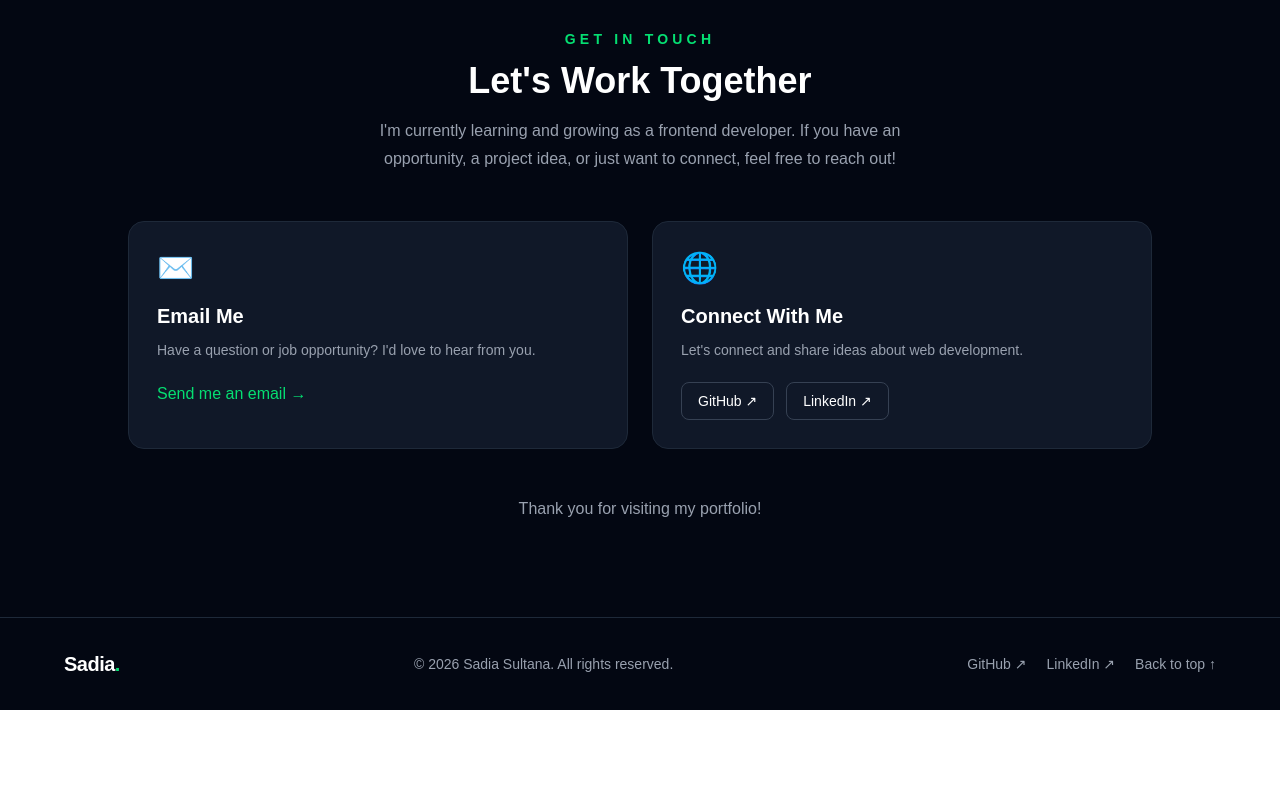
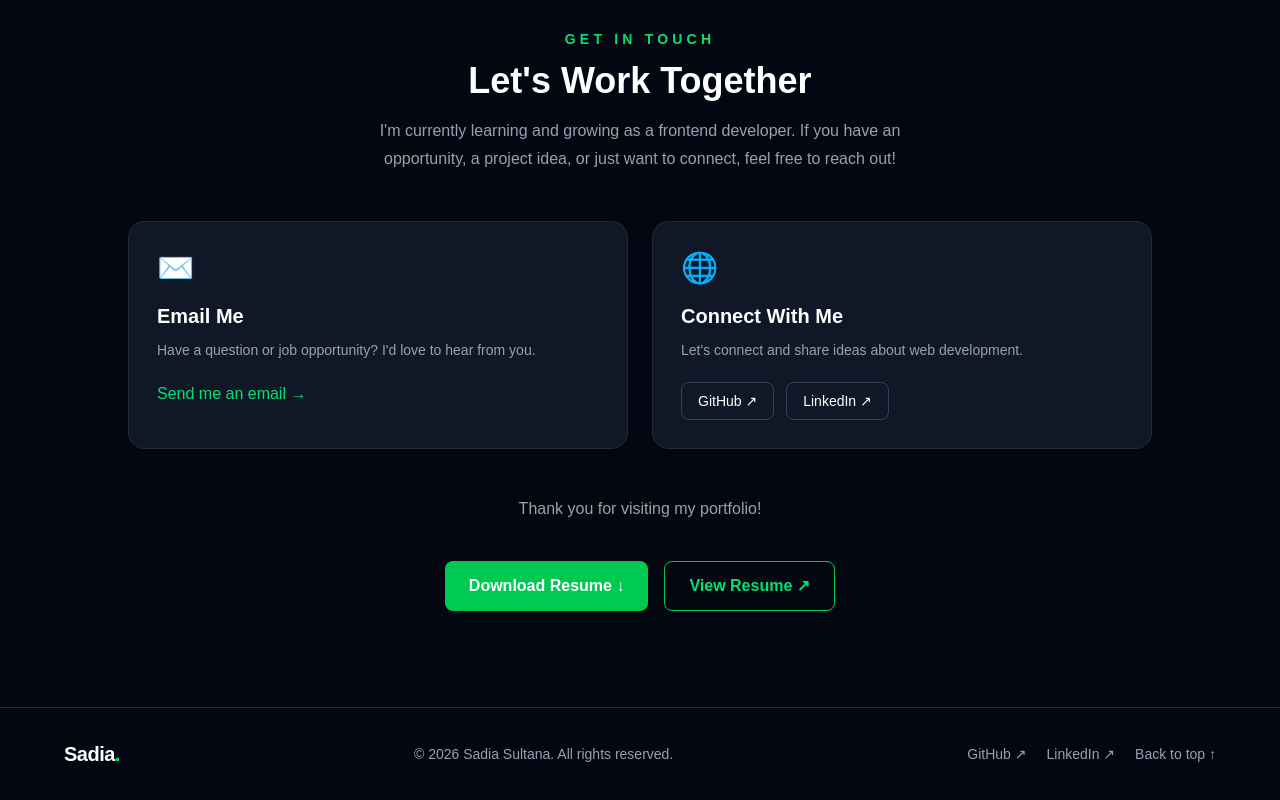
Before and after one commit to Sadia-IoT/sadia-portfolio, a Next.js app: page / in a window 1280 px wide. Shown: the part 3166-3966 px from the top of the page. Before the commit the page ends 3876 px from the top, so only its background shows below. Built offline with nearby package versions, Linux system fonts and the light colour scheme.

Commit message:
Add resume buttons to contact section

```diff
--- a/src/app/page.tsx
+++ b/src/app/page.tsx
@@ -525,6 +525,27 @@ export default function Home() {
             </p>
           </div>
         </div>
+
+{/* Resume Buttons */}
+<div className="mt-10 flex flex-wrap justify-center gap-4">
+  <a
+    href="/Sadia-Sultana-Resume.pdf"
+    download="Sadia-Sultana-Resume.pdf"
+    className="inline-flex items-center gap-2 rounded-lg bg-green-500 px-6 py-3 font-semibold text-white transition hover:bg-green-600"
+  >
+    Download Resume ↓
+  </a>
+
+  <a
+    href="/Sadia-Sultana-Resume.pdf"
+    target="_blank"
+    rel="noopener noreferrer"
+    className="inline-flex items-center gap-2 rounded-lg border border-green-500 px-6 py-3 font-semibold text-green-400 transition hover:bg-green-500 hover:text-white"
+  >
+    View Resume ↗
+  </a>
+</div>
+
       </section>
 
 
```
Also changed, not shown: 1 other file (tests, documents, lock files or other folders).
